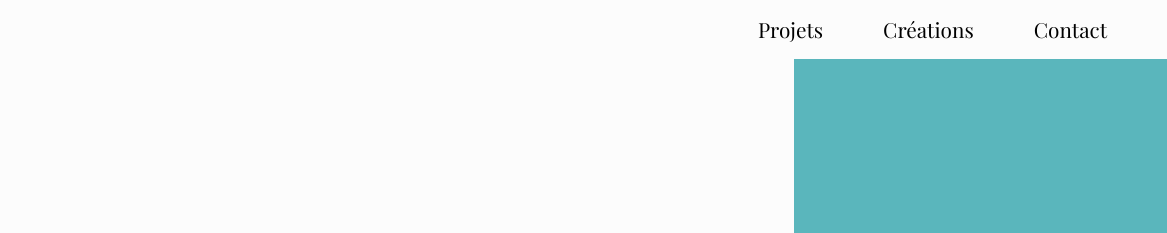
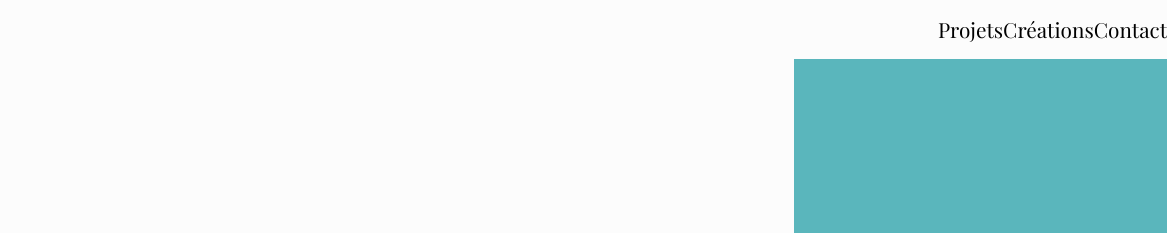
Before and after one commit to manonbekkouche/manonbekkouche.github.io, a plain HTML site: page index.html in a window 1280 px wide. Shown: the top 233 px of the page, 113-1280 px from the left. Drawn offline with nearby package versions, Linux system fonts and the light colour scheme.

Commit message:
Update navigation.css

```diff
--- a/navigation.css
+++ b/navigation.css
@@ -22,7 +22,6 @@
 .navigation {
     display: flex;
     list-style: none;
-    margin-right: 60px;
 }
 
 .navigation ul li {
@@ -38,7 +37,6 @@
     color: black;
     font-family: 'Playfair Display', serif;
     font-size: 1.3rem;
-    margin-left: 60px;
 }
 
 .link-animation {
```
